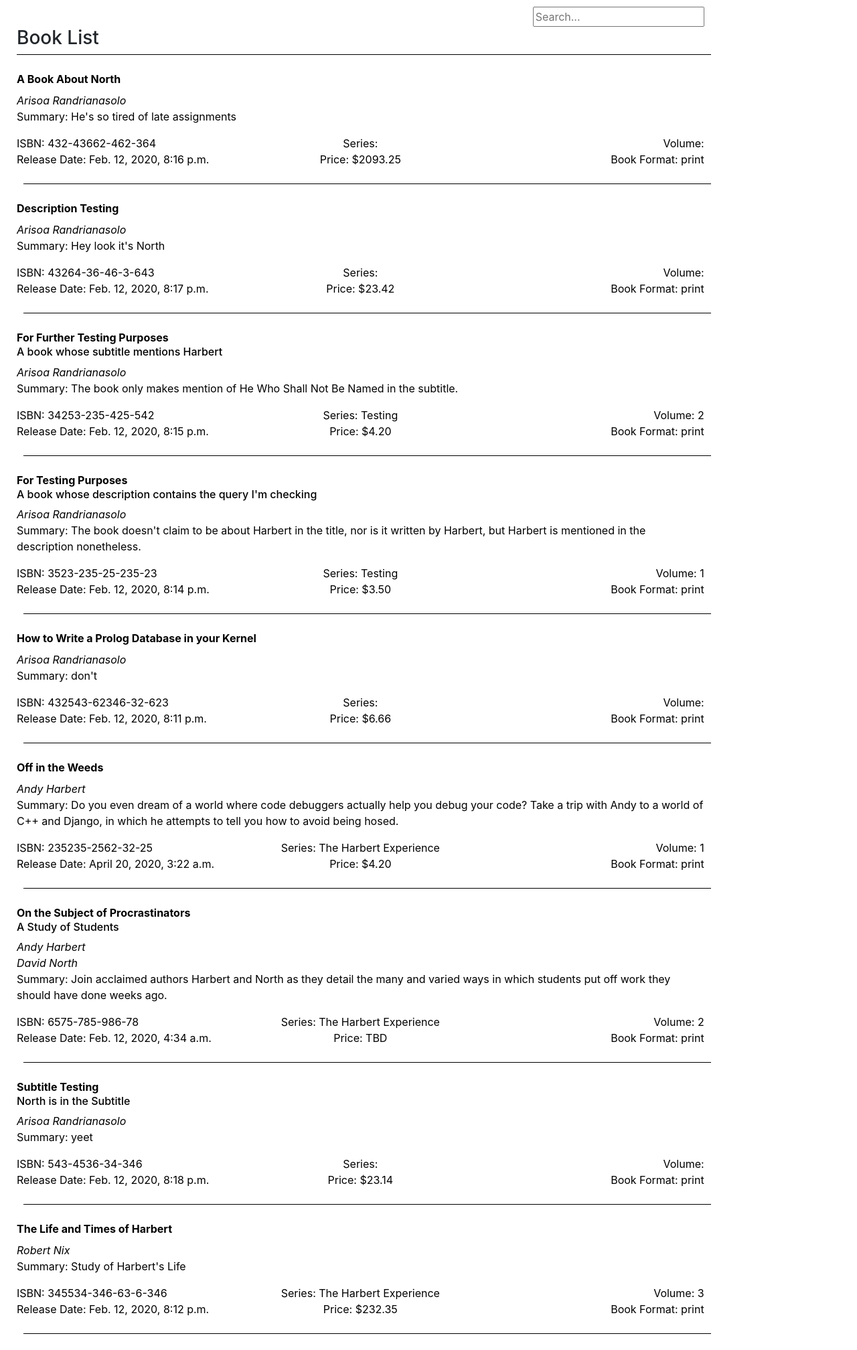
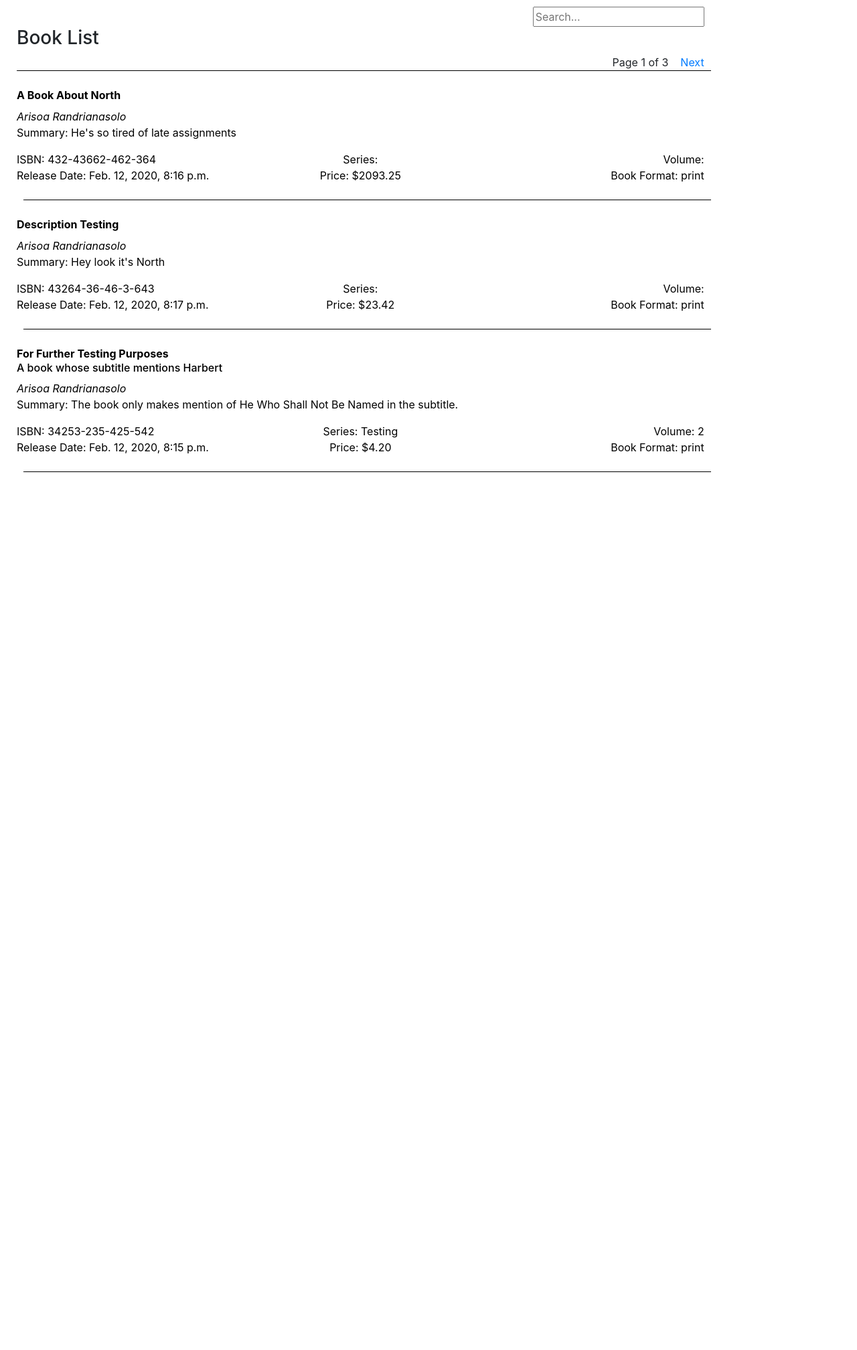
Before and after one commit to JessicaRehmel/CrunchTimeD2D, a Django app: page /TestBookStore/ in a window 1280 px wide. Shown: the part 113-2129 px from the top of the page at 67% size. After the commit the page ends 818 px from the top, so only its background shows below. Run offline with Django 3.2, Linux system fonts and the light colour scheme; data comes from the database, SQL or seed files in the repository; some libraries are stand-ins or nearby versions.

Commit message:
what even

```diff
--- a/CrunchTimeD2D/TestBookStore/static/css/style.css
+++ b/CrunchTimeD2D/TestBookStore/static/css/style.css
@@ -11,25 +11,25 @@ h4 {
 }
 
  /* unvisited link */
- a:link {
+ .noColor:link {
     color: black;
     text-decoration: none;
   }
 
   /* visited link */
-  a:visited {
+  .noColor:visited {
     color: black;
     text-decoration: none;
   }
 
   /* mouse over link */
-  a:hover {
+  .noColor:hover {
     color: black;
     text-decoration: none;
   }
 
   /* selected link */
-  a:active {
+  .noColor:active {
     color: black;
     text-decoration: none;
   }
@@ -61,6 +61,14 @@ h4 {
     margin-left: 10px;
 }
 
+.pagination{
+    float: right;
+}
+
+.superTitle {
+    width: 100%
+}
+
 div.spread {
     display: table;
     width: 100%;
--- a/CrunchTimeD2D/TestBookStore/templates/base_generic.html
+++ b/CrunchTimeD2D/TestBookStore/templates/base_generic.html
@@ -10,32 +10,13 @@
     <link rel="stylesheet" href="{% static 'css/style.css' %}">
 </head>
 <body>
-    <a href = "{% url 'index' %}">
+    <a class="noColor" href = "{% url 'index' %}">
         <div id = "header">
             <h1>Shamazon</h1>
             <h4 style = "color:white;padding-left:120px;">Chief</h4>
         </div>
     </a>
         <div class="col-sm-10 ">{% block content %}{% endblock %}</div>
-
-
-   <!--  {% block pagination %}
-        {% if is_paginated %}
-            <div class="pagination">
-                <span class="page-links">
-                    {% if page_obj.has_previous %}
-                        <a href="{{ request.path }}?page={{ page_obj.previous_page_number }}">previous</a>
-                    {% endif %}
-                    <span class="page-current">
-                        Page {{ page_obj.number }} of {{ page_obj.paginator.num_pages }}.
-                    </span>
-                    {% if page_obj.has_next %}
-                        <a href="{{ request.path }}?q=q page={{ page_obj.next_page_number }}">next</a>
-                    {% endif %}
-                </span>
-            </div>
-        {% endif %}
-    {% endblock %} -->
 </body>
 
 </html>
--- a/CrunchTimeD2D/TestBookStore/templates/index.html
+++ b/CrunchTimeD2D/TestBookStore/templates/index.html
@@ -7,9 +7,25 @@
         </form>
     </div>
     <h3>Book List</h3>
+    <div class="pagination">
+        <span class="step-links">
+            {% if page_obj.has_previous %}
+                <a href="?page={{ page_obj.previous_page_number }}">Previous</a>&nbsp;&nbsp;&nbsp;
+            {% endif %}
+
+            <span class="current">
+                Page {{ page_obj.number }} of {{ page_obj.paginator.num_pages }}
+            </span>
+
+            {% if page_obj.has_next %}
+                &nbsp;&nbsp;&nbsp;<a href="?page={{ page_obj.next_page_number }}">Next</a>
+            {% endif %}
+        </span>
+    </div>
+    <br>
     <div id ="line"></div>
-        {% for book in all_books %}
-        <a href = "{% url 'view_book_detail' book.book_id %}">
+    {% for book in page_obj %}
+    <a class="noColor" href = "{% url 'view_book_detail' book.book_id %}">
         <div id = "entry">
             <br>
             <b>{{ book.title }}</b><br>
@@ -17,7 +33,9 @@
             {% for a in book.get_authors %}
                 <i>{{ a.given_name }} {{ a.surname }}</i><br>
             {% endfor %}
+            {% autoescape off %}
             <p>Summary: {{ book.description }}</p>
+            {% endautoescape %}
             <div class="spread">
                 <span>ISBN: {{ book.isbn_13 }}</span>
                 <span>Series: {{ book.series_name }}</span>
--- a/CrunchTimeD2D/TestBookStore/views.py
+++ b/CrunchTimeD2D/TestBookStore/views.py
@@ -10,7 +10,7 @@ from rest_framework.decorators import api_view
 from rest_framework.response import Response
 from rest_framework.reverse import reverse
 
-import onixcheck, os
+import onixcheck, os, html
 from .models import *
 from django.db.models import Q
 from django.core.paginator import Paginator
@@ -20,11 +20,14 @@ from django.core.paginator import PageNotAnInteger
 # Create your views here.
 def index(request):
     all_books = Book.objects.all().order_by('title')
+    paginator = Paginator(all_books, 3)
 
-    context = {
+    """ context = {
         'all_books': all_books,
-    }
-    return render(request, 'index.html', context = context)
+    } """
+    page_number = request.GET.get('page')
+    page_obj = paginator.get_page(page_number)
+    return render(request, 'index.html', {'page_obj': page_obj})
 
 def view_book_detail(request, book_id):
     book = Book.objects.get(book_id=book_id)
@@ -38,7 +41,6 @@ class SearchResultsView(generic.ListView):
     model = Book
     template_name = 'search.html'
     paginate_by = 3
-    queryset = Book.objects.all()
 
     def get_context_data(self, *args, **kwargs):
         context = super().get_context_data(*args, **kwargs)
@@ -108,10 +110,10 @@ class SearchResultsView(generic.ListView):
         for i in desc_list:
             full_list.append(i)
         full_list = list(dict.fromkeys(full_list))
-        #queryset = full_list
 
         paginator = Paginator(full_list, self.paginate_by)
         page = self.request.GET.get('page')
+
         try:
             page_list = paginator.page(page)
         except PageNotAnInteger:
@@ -119,27 +121,22 @@ class SearchResultsView(generic.ListView):
         except EmptyPage:
             page_list = paginator.page(paginator.num_pages)
 
-        print(page_list)
-        print(paginator.num_pages)
         #create context
-        """ context['author_list'] = book_list
-        context['title_list'] = title_list
-        context['desc_list'] = desc_list """
-        context['full_list'] = page_list
         context['qu'] = query
+        context['page_obj'] = page_list
         return context
 
 
 @api_view(['POST'])
 def submit_onix(request):
-    f = open("tempOnix.xml", "w")
-    f.write(request.POST['data'])
+    f = open("tempOnix.xml", "wb")
+    f.write(request.POST['data'].encode("utf-8"))
     f.close()
     try:
         errors = onixcheck.validate("tempOnix.xml")
         if (len(errors) == 0):
-            f = open("onix.xml", "w")
-            f.write(request.POST['data'])
+            f = open("onix.xml", "wb")
+            f.write(request.POST['data'].encode("utf-8"))
             f.close()
             os.remove("tempOnix.xml")
             return Response("", status=status.HTTP_201_CREATED)
@@ -151,25 +148,36 @@ def submit_onix(request):
 
 @api_view(['POST'])
 def process_onix(request):
-    with open("onix.xml") as f:
+    with open("onix.xml", "rb") as f:
         xml = f.read()
 
     root = etree.fromstring(xml)
 
     book_list = []
+    author_list_list = []
     products = root.xpath("//Product")
+    print(products)
     for p in products:
         book = Book()
 
         #info from direct children of the product object
-        book.book_id = p.xpath("./RecordReference[1]")[0].text
+        book.book_id = p.xpath("./RecordReference[1]")[0].text[24:]
         book.isbn_13 = p.xpath("./ProductIdentifier[ProductIDType='15']/IDValue")[0].text
 
         #info from DescriptiveDetail child of product object
-        book.title = p.xpath("./DescriptiveDetail/TitleDetail[TitleType='01']/TitleElement/TitleText")[0].text
-        book.subtitle = p.xpath("./DescriptiveDetail/TitleDetail[TitleType='01']/TitleElement/Subtitle")[0].text
-        book.series_name = p.xpath("./DescriptiveDetail/Collection/TitleDetail[TitleType='01']/TitleElement[TitleElementLevel='02']/TitleText")[0].text
-        book.volume_no = p.xpath("./DescriptiveDetail/Collection/TitleDetail[TitleType='01']/TitleElement[TitleElementLevel='01']/PartNumber")[0].text
+        book.title = unescape(p.xpath("./DescriptiveDetail/TitleDetail[TitleType='01']/TitleElement/TitleText")[0].text)
+        try:
+            book.subtitle = unescape(p.xpath("./DescriptiveDetail/TitleDetail[TitleType='01']/TitleElement/Subtitle")[0].text)
+        except:
+            book.subtitle = "N/A"
+        try:
+            book.series_name = unescape(p.xpath("./DescriptiveDetail/Collection/TitleDetail[TitleType='01']/TitleElement[TitleElementLevel='02']/TitleText")[0].text)
+        except:
+            book.series_name = "N/A"
+        try:
+            book.volume_no = p.xpath("./DescriptiveDetail/Collection/TitleDetail[TitleType='01']/TitleElement[TitleElementLevel='01']/PartNumber")[0].text
+        except:
+            book.volume_no = "N/A"
         book.book_format = p.xpath("./DescriptiveDetail/ProductFormDetail")[0].text
 
         #authors
@@ -178,35 +186,84 @@ def process_onix(request):
         for c in contribs:
             author = Author()
 
-            author.author_id = c.xpath("./NameIdentifier[NameIDType='01']/IDValue")[0].text
+            try:
+                author.author_id = c.xpath("./NameIdentifier[NameIDType='01']/IDValue")[0].text
+            except:
+                author.author_id = "N/A"
 
             names = c.xpath("./PersonName")[0].text
-            author.given_name = names.split()[0]
-            author.surname = names.split()[1]
+            author.given_name = unescape(names.split()[0])
+            try:
+                author.surname = unescape(names.split()[1])
+            except:
+                author.surname = "N/A"
 
             author_list.append(author)
-
-        book.authors = author_list
+            author.save()
+            author_list_list.append(author_list)
 
         #info from CollateralDetail child of product object
-        book.description = p.xpath("./CollateralDetail/TextContent[TextType='03']/Text")[0].text
+        try:
+            book.description = unescape(p.xpath("./CollateralDetail/TextContent[TextType='03']/Text")[0].text)
+        except:
+            book.description = "N/A"
 
         #info from PublishingDetail child of product object
         book.publisher = p.xpath("./PublishingDetail/Publisher[PublishingRole='01']/PublisherName")[0].text
 
         #info from ProductSupply child of product object
-        book.release_date = p.xpath("./ProductSupply/MarketPublishingDetail/MarketDate/Date")[0].text #this is a string in YYYYMMDD format and may or may not need conversion?
+        try:
+            release_date = p.xpath("./ProductSupply/MarketPublishingDetail/MarketDate/Date")[0].text #this is a string in YYYYMMDD format and may or may not need conversion?
+            book.release_date = release_date[0:4] + '-' + release_date[4:6] + '-' + release_date[6:] + ' 00:00'
+        except:
+            book.release_date = "0000-01-01 00:00"
         book.price = p.xpath("./ProductSupply/SupplyDetail/Price[CurrencyCode='USD']/PriceAmount")[0].text #I don't feel right about this line, but I can't articulate WHY - Jennifer
 
         #add the book to the list
         book_list.append(book)
 
 
-    for b in book_list:
-        b.save() #Django is smart; in theory, if it sees a book_id it already has then it should update and otherwise it should insert
+    for i in range(0, len(book_list)):
+        book_list[i].save() #Django is smart; in theory, if it sees a book_id it already has then it should update and otherwise it should insert
+        book_list[i].add(*author_list_list[i])
+        for a in author_list_list[i]:
+            a.save() #ditto for author_id
+            a.books.add(book_list[i]) #add the book to it
 
-        for a in b.authors:
-            a.save() #ditto for author_id
+    return Response("", status=status.HTTP_201_CREATED)
 
-            b.authors.add(a) #add it to the book
-            a.books.add(b) #add the book to it
+def unescape(hstr):
+    pstr = ""
+    delay = 0
+    for i in range(0, 2):
+        for i in range(0, len(hstr)):
+            if delay == 0:
+                try:
+                    if hstr[i] == '&':
+                        if hstr[i:i+4] == "&lt;":
+                            pstr += "<"
+                            delay = 3
+                        elif hstr[i:i+4] == "&gt;":
+                            pstr += ">"
+                            delay = 3
+                        elif hstr[i:i+5] == "&amp;":
+                            pstr += "&"
+                            delay = 4
+                        elif hstr[i:i+6] == "&quot;":
+                            pstr += '"'
+                            delay = 5
+                        elif hstr[i:i+6] == "&apos;":
+                            pstr += "'"
+                            delay = 5
+                        elif hstr[i:i+2] == "&#":
+                            pstr += chr(int(hstr[i+2:i+6]))
+                            delay = 6
+                        else:
+                            pstr += hstr[i]
+                    else:
+                        pstr += hstr[i]
+                except:
+                    pstr += str(hstr[i])
+            else:
+                delay -= 1
+    return pstr
```
Also changed, not shown: CrunchTimeD2D/TestBookStore/templates/search.html (+28 -22 lines). Lines whose indentation alone changed are shown as unchanged.
